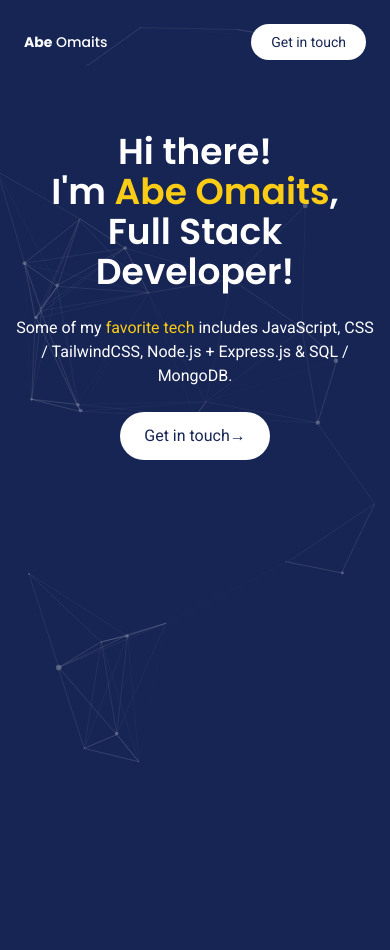
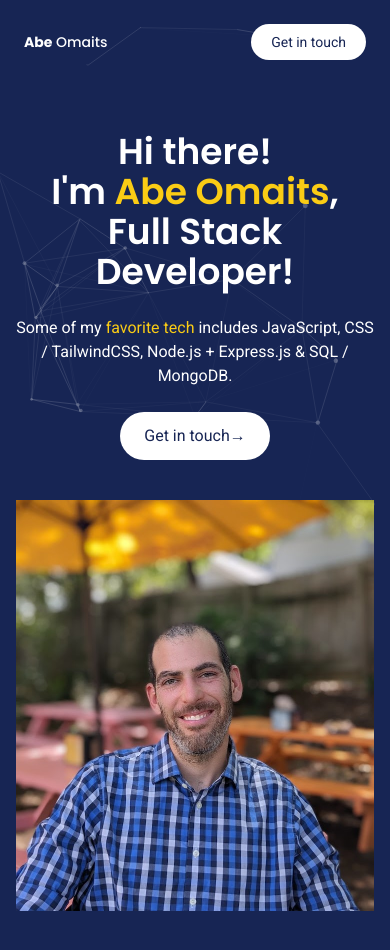
Before and after one commit to aomaits/portfolio-v3, a SvelteKit app: page / in a window 390 px wide. Shown: the top 950 px of the page. Before the commit the page ends 844 px from the top, so only its background shows below. Built offline with nearby package versions, Linux system fonts and the light colour scheme.

Commit message:
added profile photo to portfolio

```diff
--- a/src/components/Main.svelte
+++ b/src/components/Main.svelte
@@ -11,13 +11,15 @@
             <p class="text-base sm:text-lg md:text-xl">
                 Some of my <span class="text-yellow-400">favorite tech</span> includes JavaScript, CSS / TailwindCSS, Node.js + Express.js & SQL / MongoDB.
             </p>
-            <a class="blueShadow mx-auto lg:mr-auto text-base sm:text-lg md:text-xl poppins relative overflow-hidden px-6 py-3 group rounded-full bg-white text-blue-950">
+            <a class="blueShadow mx-auto lg:mr-auto text-base sm:text-lg md:text-xl poppins relative overflow-hidden px-6 py-3 group rounded-full bg-white text-blue-950 cursor-pointer" href="https://www.linkedin.com/in/abe-omaits/" target="_blank">
                 <div class="absolute top-0 right-full w-full h-full bg-yellow-400 opacity-20 group-hover:translate-x-full z-0 duration-200">
         </div>
         <h4 class="relative z-9">Get in touch&rarr;</h4>
             </a>
         </div>
-
+        <div class="relative shadow-2xt grid place-items-center">
+            <img src={"images/Abe.jpg"} alt="Abe Omaits profile" class="object-cover z-[2] max-h-[70vh]"/>
+        </div>
     </section>
 
 </main>
```
Also changed, not shown: static/images/Abe.jpg (added).
